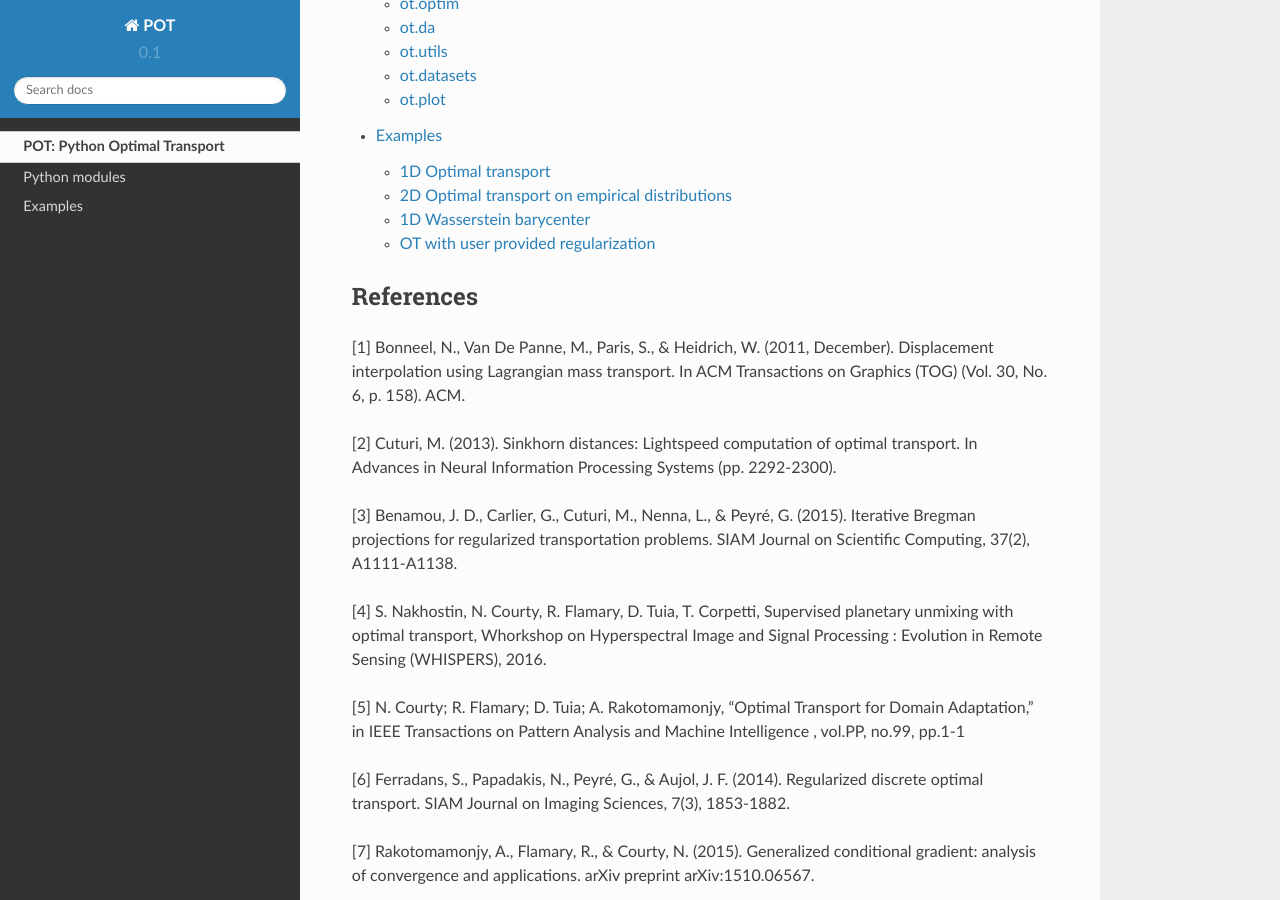
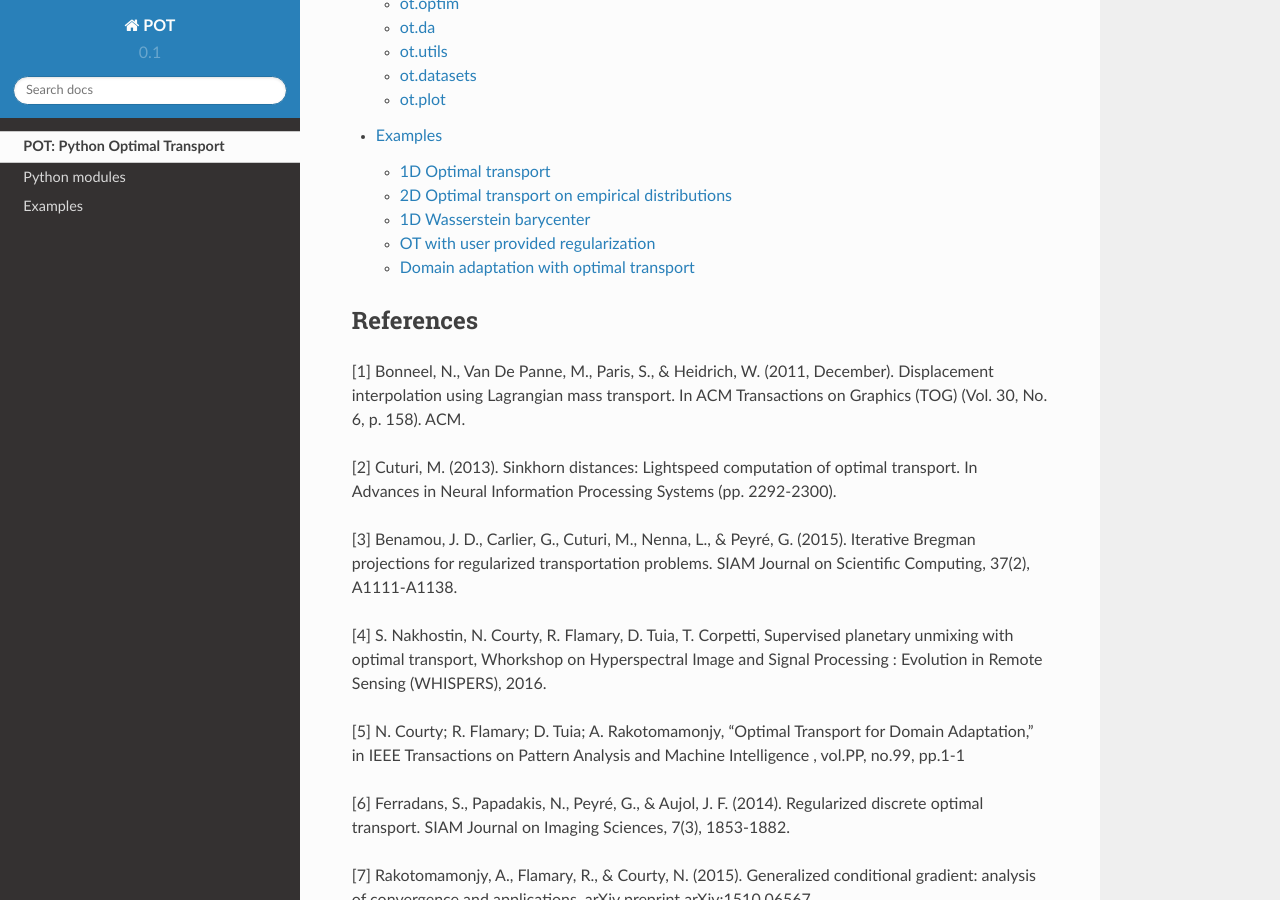
Before and after one commit to PythonOT/POT, a Sphinx documentation site: the page built from docs/source/index.rst, in a window 1280 px wide and 900 px high, scrolled down 692 px. Built offline with Sphinx 7.4.7 and the Read the Docs theme 2.0.0, drawn with Linux system fonts in a browser that asks for light colours.

```diff
--- a/docs/source/examples.rst
+++ b/docs/source/examples.rst
@@ -22,3 +22,8 @@ OT with user provided regularization
 ------------------------------------
 
 .. literalinclude:: ../../examples/demo_optim_OTreg.py
+
+Domain adaptation with optimal transport
+----------------------------------------
+
+.. literalinclude:: ../../demo_OTDA_classes.py
```
Also changed, not shown: README.md (+1 -1 lines).
